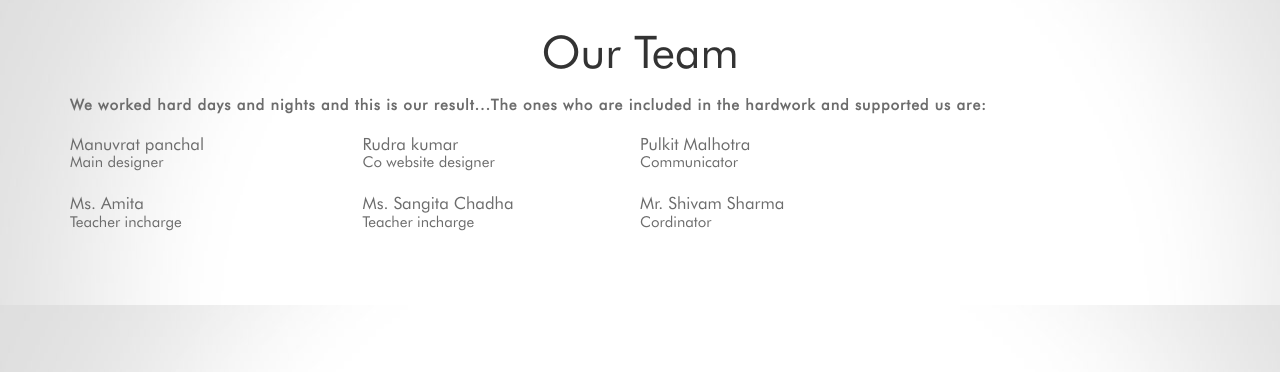
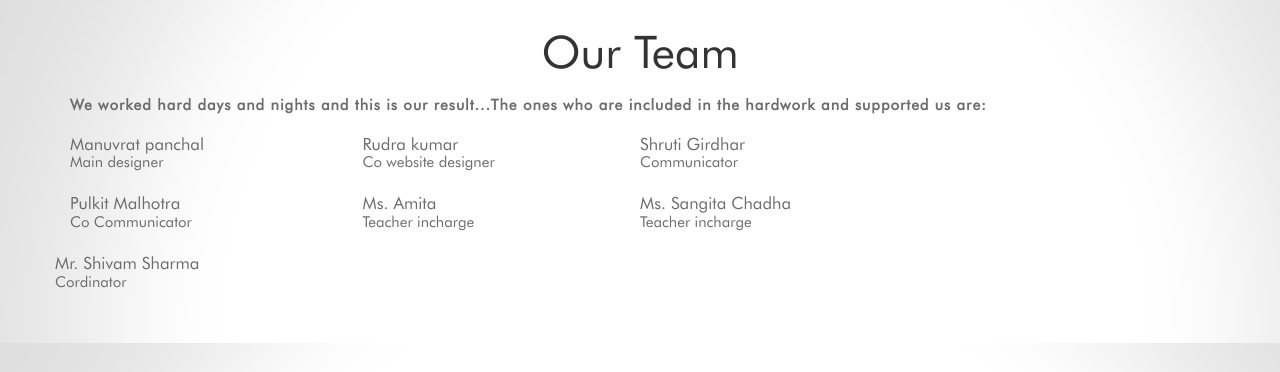
Before and after one commit to Rudra480/SDG, a plain HTML site: page index.htm in a window 1280 px wide. Shown: the part 1580-1952 px from the top of the page. Drawn offline with nearby package versions, Linux system fonts and the light colour scheme; files whose address does not match are found by name.

Commit message:
Update index.htm

```diff
--- a/index.htm
+++ b/index.htm
@@ -330,7 +330,7 @@
                </div>
              </div>
              <div class="member-info">
-               <h4>Pulkit Malhotra </h4>
+               <h4>Shruti Girdhar</h4>
                <span>Communicator</span>
              </div>
              <br>
@@ -338,8 +338,8 @@
                <div class="member">
 
                  <div class="member-info">
-                   <h4>Ms. Amita </h4>
-                   <span>Teacher incharge</span>
+                   <h4> Pulkit Malhotra</h4>
+                   <span>Co Communicator</span>
                  </div>
                </div>
             </div>
@@ -347,16 +347,20 @@
              <div class="col-lg-3 col-md-6 d-flex align-items-stretch">
                <div class="member">
                  <div class="member-info">
-                   <h4>Ms. Sangita Chadha</h4>
+                   <h4>Ms. Amita</h4>
                    <span>Teacher incharge</span>
                  </div>
                </div>
              </div>
              <div class="member-info">
+               <h4>Ms. Sangita Chadha</h4>
+               <span>Teacher incharge</span>
+             </div>
+             <br>
+             <div class="member-info">
                <h4>Mr. Shivam Sharma</h4>
                <span>Cordinator</span>
              </div>
-             <br>
     </section>
     </div>
       <section id="proloc">
```
